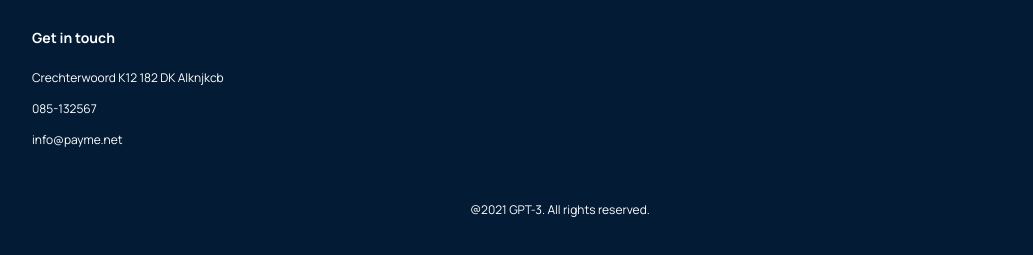
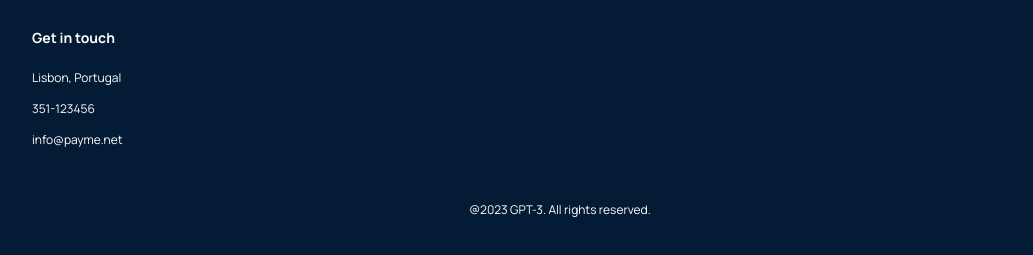
Before and after one commit to davidcerdeira/gpt3, a React (Create React App) app: page / in a window 1280 px wide. Shown: the part 4813-5068 px from the top of the page, without its empty margins (80-1113 px from the left). Built offline with nearby package versions, Linux system fonts and the light colour scheme.

Commit message:
Changed some content on the footer.

```diff
--- a/src/containers/footer/Footer.jsx
+++ b/src/containers/footer/Footer.jsx
@@ -37,14 +37,14 @@ const Footer = () => {
         </div>
         <div className='gpt3__footer-links_div'>
           <h4>Get in touch</h4>
-          <p>Crechterwoord K12 182 DK Alknjkcb</p>
-          <p>085-132567</p>
+          <p>Lisbon, Portugal</p>
+          <p>351-123456</p>
           <p>info@payme.net</p>
         </div>
       </div>
 
       <div className='gpt3__footer-copyright'>
-        <p>@2021 GPT-3. All rights reserved.</p>
+        <p>@2023 GPT-3. All rights reserved.</p>
       </div>
     </div>
   );
```
